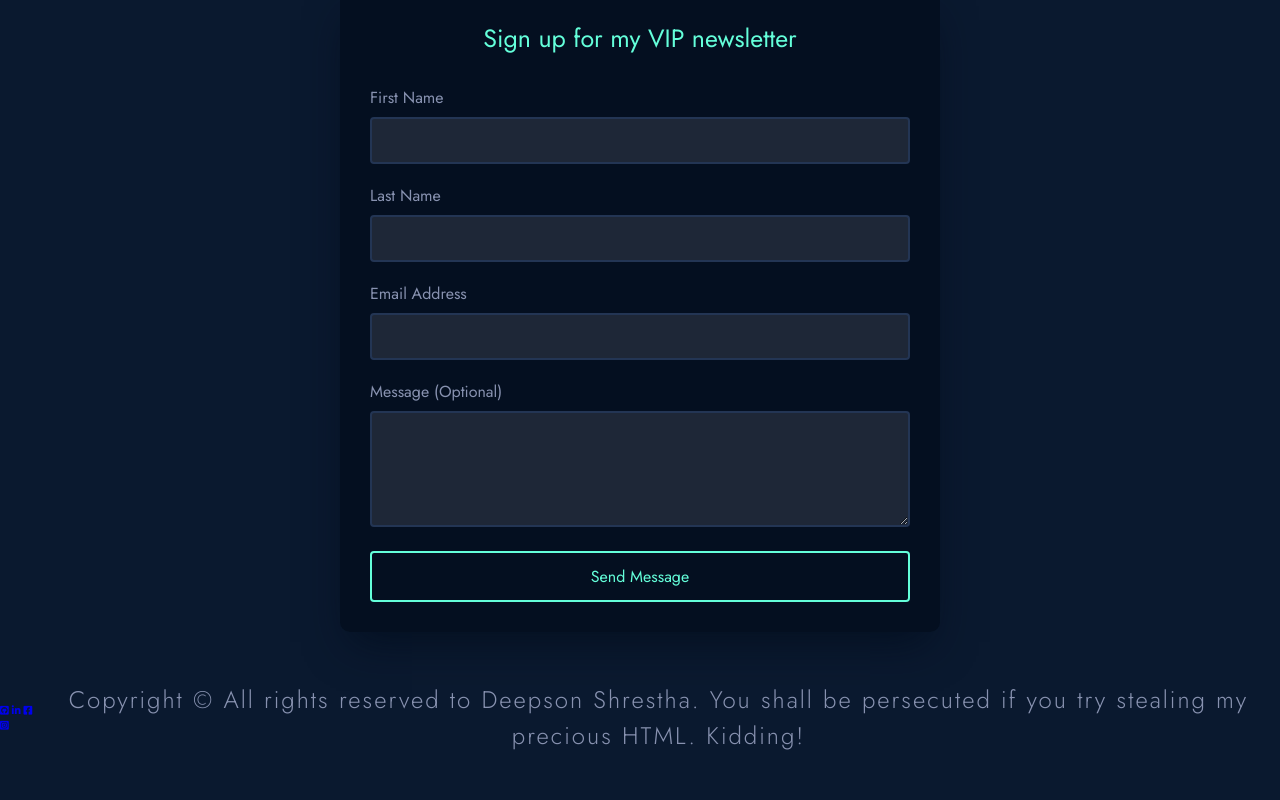
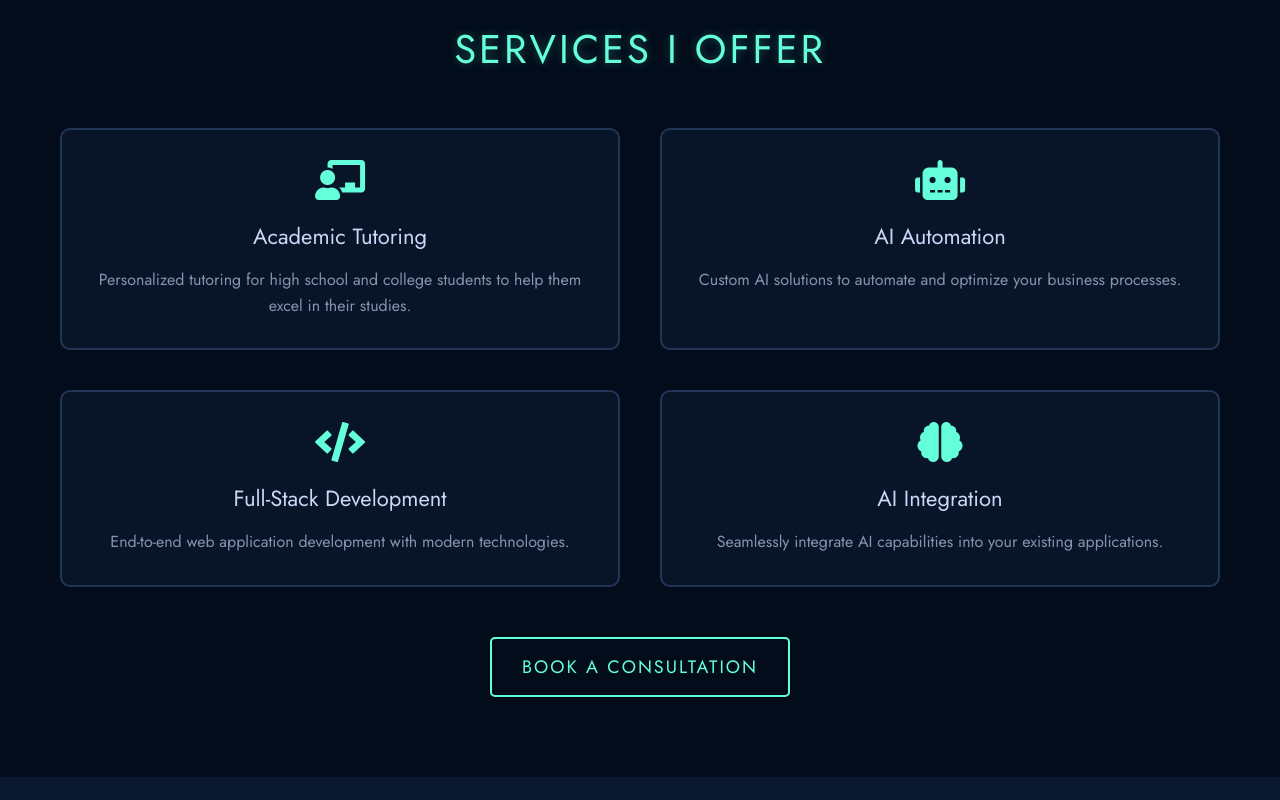
Before and after one commit to dees-codes/personal_website, a plain HTML site: page index.html in a window 1280 px wide. Shown: the part 860-1660 px from the top of the page. Before the commit the page ends 1614 px from the top, so only its background shows below. Drawn offline with Linux system fonts and the light colour scheme.

Commit message:
Added services offered

```diff
--- a/index.html
+++ b/index.html
@@ -26,9 +26,40 @@
       </section>
       <!-- End of Section 1 -->
 
+      <!-- Services Section -->
+      <section class="services-section center" id="services">
+        <h2 class="services-heading">Services I Offer</h2>
+        <div class="services-grid">
+          <div class="service-card">
+            <i class="fas fa-chalkboard-teacher"></i>
+            <h3>Academic Tutoring</h3>
+            <p>Personalized tutoring for high school and college students to help them excel in their studies.</p>
+          </div>
+          <div class="service-card">
+            <i class="fas fa-robot"></i>
+            <h3>AI Automation</h3>
+            <p>Custom AI solutions to automate and optimize your business processes.</p>
+          </div>
+          <div class="service-card">
+            <i class="fas fa-code"></i>
+            <h3>Full-Stack Development</h3>
+            <p>End-to-end web application development with modern technologies.</p>
+          </div>
+          <div class="service-card">
+            <i class="fas fa-brain"></i>
+            <h3>AI Integration</h3>
+            <p>Seamlessly integrate AI capabilities into your existing applications.</p>
+          </div>
+        </div>
+        <a href="https://www.linkedin.com/in/deepson-shrestha/" target="_blank" class="consultation-btn">
+          Book a Consultation
+        </a>
+      </section>
+
       <!-- Navbar -->
       <nav class="navbar center">
         <a href="#section-1" class="navbar-link">Home</a>
+        <a href="#services" class="navbar-link">Services</a>
         <a href="#contact-form" class="navbar-link">Contact</a>
       </nav>
       <!-- End of Navbar -->
@@ -63,20 +94,6 @@
 
       <!-- Footer -->
       <footer class="section-5 center">
-        <div class="social-media">
-          <a href="https://github.com/dees-codes" target="_blank" class="social-media-link">
-            <i class="fab fa-github-square"></i>
-          </a>
-          <a href="https://www.linkedin.com/in/deepson-shrestha/" target="_blank" class="social-media-link">
-            <i class="fab fa-linkedin-in"></i>
-          </a>
-          <a href="#none" target="_blank" class="social-media-link">
-            <i class="fab fa-facebook-square"></i>
-          </a>
-          <a href="#none" target="_blank" class="social-media-link">
-            <i class="fab fa-instagram-square"></i>
-          </a>
-        </div>
         <p class="copyright">
           Copyright &copy; All rights reserved to Deepson Shrestha. You shall be persecuted if you try stealing my precious HTML. Kidding!
         </p>
--- a/style.css
+++ b/style.css
@@ -178,11 +178,90 @@ body {
 /* Copyright text */
 .copyright {
   color: #8892b0;
-  font-size: 2.4rem;
-  letter-spacing: 0.2rem;
+  font-size: 1.8rem;
+  letter-spacing: 0.1rem;
   font-weight: 300;
   text-align: center;
   line-height: 1.5;
+}
+
+/* Services Section */
+.services-section {
+  width: 100%;
+  padding: 8rem 0;
+  background-color: rgba(2, 12, 27, 0.95);
+  flex-direction: column;
+}
+
+.services-heading {
+  font-size: 4rem;
+  color: #64ffda;
+  margin-bottom: 5rem;
+  text-transform: uppercase;
+  letter-spacing: 0.3rem;
+  text-shadow: 0 0 10px rgba(100, 255, 218, 0.3);
+}
+
+.services-grid {
+  display: grid;
+  grid-template-columns: repeat(2, 1fr);
+  gap: 4rem;
+  max-width: 120rem;
+  margin: 0 auto;
+  padding: 0 2rem;
+}
+
+.service-card {
+  background: rgba(10, 25, 47, 0.7);
+  padding: 3rem;
+  border-radius: 10px;
+  border: 2px solid #233554;
+  transition: all 0.3s ease;
+  text-align: center;
+}
+
+.service-card:hover {
+  transform: translateY(-10px);
+  border-color: #64ffda;
+  box-shadow: 0 10px 30px -15px rgba(100, 255, 218, 0.4);
+}
+
+.service-card i {
+  font-size: 4rem;
+  color: #64ffda;
+  margin-bottom: 2rem;
+}
+
+.service-card h3 {
+  font-size: 2.2rem;
+  color: #ccd6f6;
+  margin-bottom: 1.5rem;
+}
+
+.service-card p {
+  font-size: 1.6rem;
+  color: #8892b0;
+  line-height: 1.6;
+}
+
+.consultation-btn {
+  margin-top: 5rem;
+  padding: 1.5rem 3rem;
+  font-size: 1.8rem;
+  color: #64ffda;
+  background: transparent;
+  border: 2px solid #64ffda;
+  border-radius: 5px;
+  cursor: pointer;
+  transition: all 0.3s ease;
+  text-transform: uppercase;
+  letter-spacing: 0.2rem;
+}
+
+.consultation-btn:hover {
+  background: rgba(100, 255, 218, 0.1);
+  transform: translateY(-3px);
+  box-shadow: 0 5px 15px rgba(100, 255, 218, 0.2);
 }
 
 /* Animations */
@@ -227,6 +306,31 @@ body {
     margin: 3rem 2rem;
     padding: 2rem;
   }
+
+  .services-grid {
+    grid-template-columns: 1fr;
+  }
+
+  .services-heading {
+    font-size: 3rem;
+  }
+
+  .service-card {
+    padding: 2rem;
+  }
+
+  .service-card i {
+    font-size: 3rem;
+  }
+
+  .service-card h3 {
+    font-size: 2rem;
+  }
+
+  .consultation-btn {
+    padding: 1.2rem 2.5rem;
+    font-size: 1.6rem;
+  }
 }
 
 @media (max-width: 480px) {
```
Also changed, not shown: script.js (+0 -42 lines).
